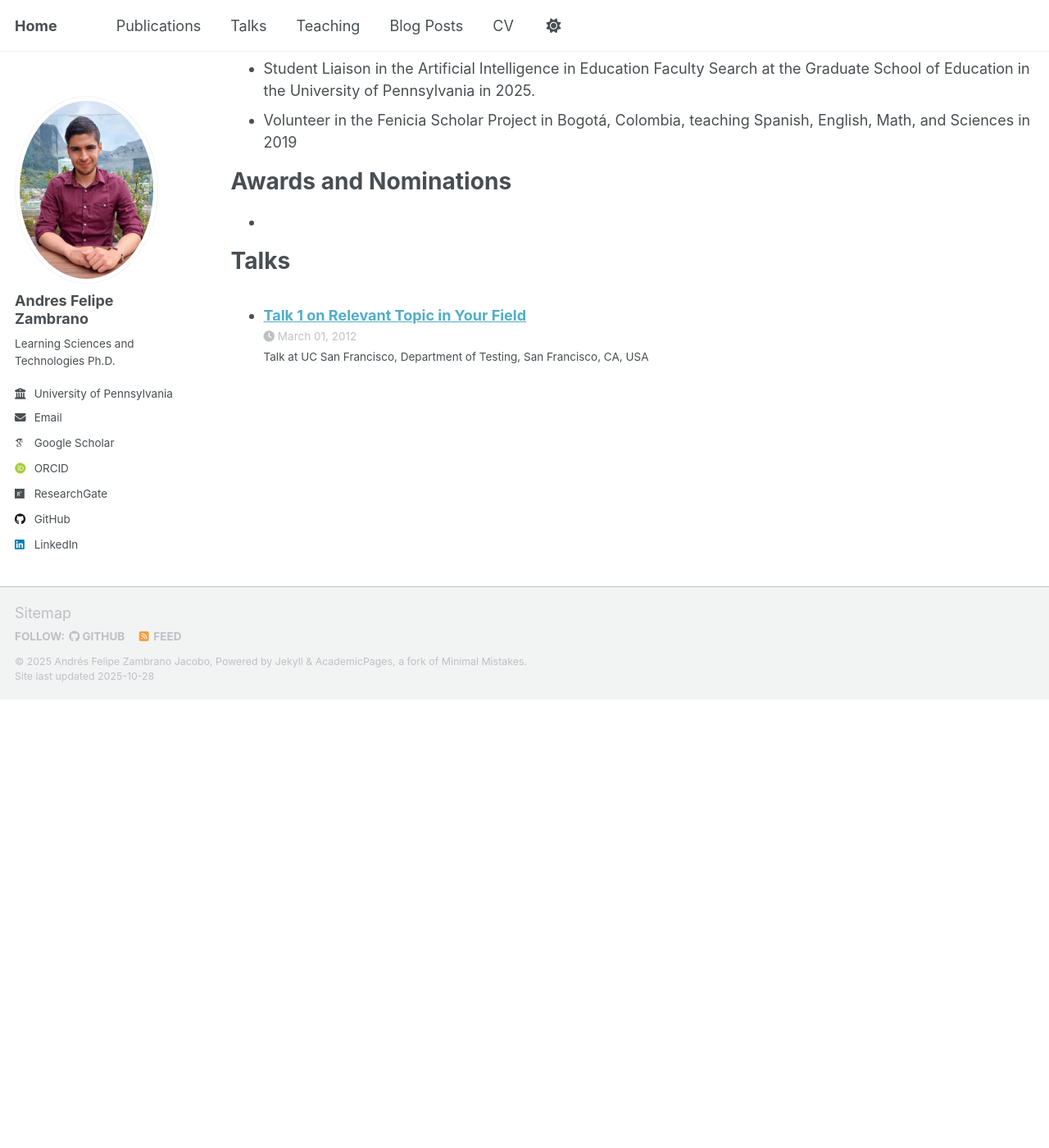
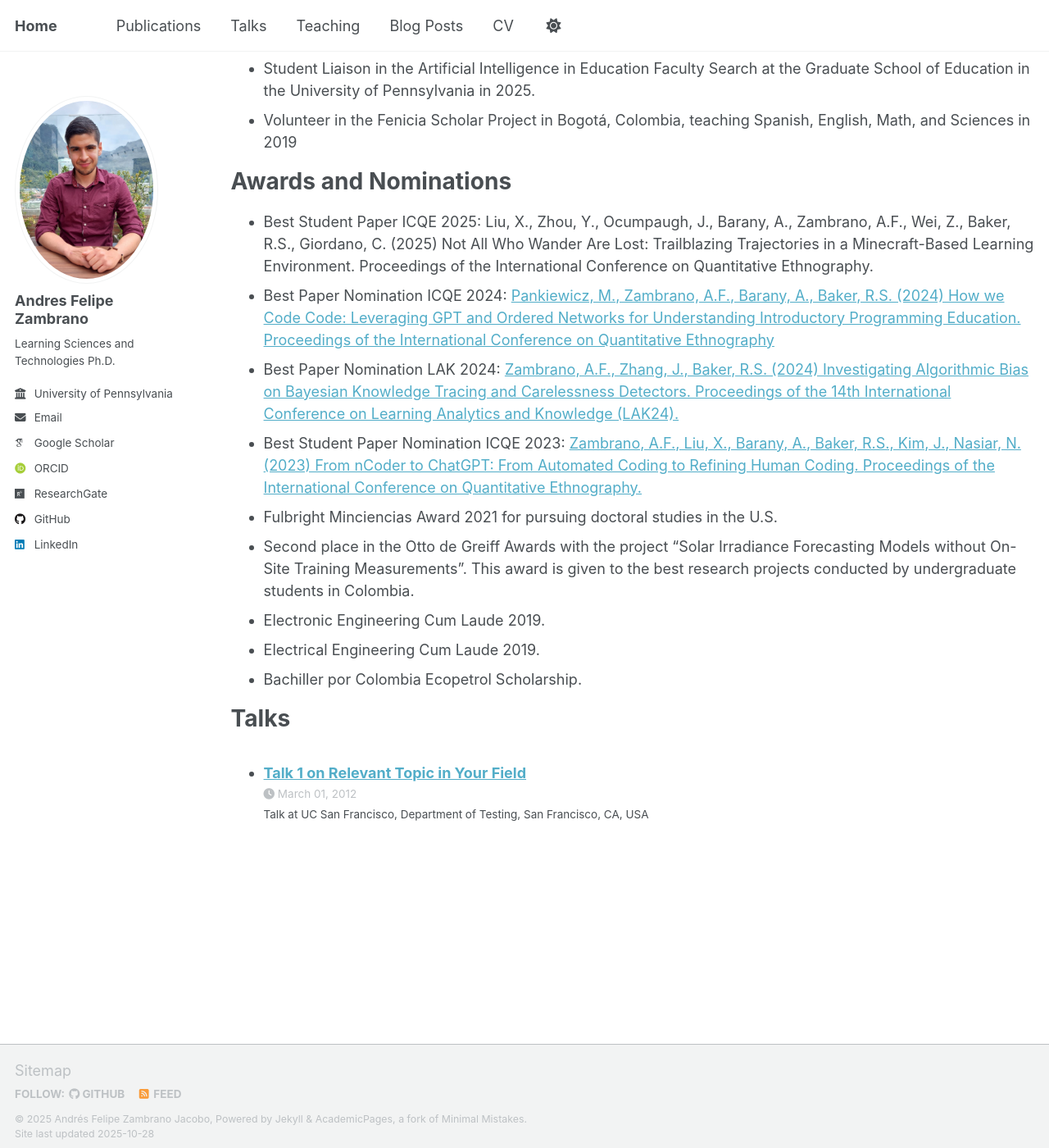
Before and after one commit to afzambrano/afzambrano.github.io, a Jekyll site: the page built from _pages/cv.md, in a window 1280 px wide and 1400 px high, scrolled down 3006 px. Shown: the whole window at 82% size. Built offline with Jekyll 4.4.1, drawn with Linux system fonts in a browser that asks for light colours; some web fonts are replaced; a script that is not in the unit is left out; before the commit the page ends 3859 px from its top, so only the background shows below that.

Commit message:
Update cv.md

```diff
--- a/_pages/cv.md
+++ b/_pages/cv.md
@@ -46,7 +46,15 @@ Service and leadership
 
 Awards and Nominations
 ======
-*
+* Best Student Paper ICQE 2025: Liu, X., Zhou, Y., Ocumpaugh, J., Barany, A., Zambrano, A.F., Wei, Z., Baker, R.S., Giordano, C. (2025) Not All Who Wander Are Lost: Trailblazing Trajectories in a Minecraft-Based Learning Environment. Proceedings of the International Conference on Quantitative Ethnography.
+* Best Paper Nomination ICQE 2024: [Pankiewicz, M., Zambrano, A.F., Barany, A., Baker, R.S. (2024) How we Code Code: Leveraging GPT and Ordered Networks for Understanding Introductory Programming Education. Proceedings of the International Conference on Quantitative Ethnography](https://afzambrano.github.io/publication/2024-icqe-coding-code)
+* Best Paper Nomination LAK 2024: [Zambrano, A.F., Zhang, J., Baker, R.S. (2024) Investigating Algorithmic Bias on Bayesian Knowledge Tracing and Carelessness Detectors. Proceedings of the 14th International Conference on Learning Analytics and Knowledge (LAK24).](https://afzambrano.github.io/publication/2024-lak-bkt-bias)
+* Best Student Paper Nomination ICQE 2023: [Zambrano, A.F., Liu, X., Barany, A., Baker, R.S., Kim, J., Nasiar, N. (2023) From nCoder to ChatGPT: From Automated Coding to Refining Human Coding. Proceedings of the International Conference on Quantitative Ethnography.](https://afzambrano.github.io/publication/2023-icqe-gpt)
+* Fulbright Minciencias Award 2021 for pursuing doctoral studies in the U.S.
+* Second place in the Otto de Greiff Awards with the project “Solar Irradiance Forecasting Models without On-Site Training Measurements”. This award is given to the best research projects conducted by undergraduate students in Colombia.
+* Electronic Engineering Cum Laude 2019.
+* Electrical Engineering Cum Laude 2019.
+* Bachiller por Colombia Ecopetrol Scholarship.
 
 Talks
 ======
```
